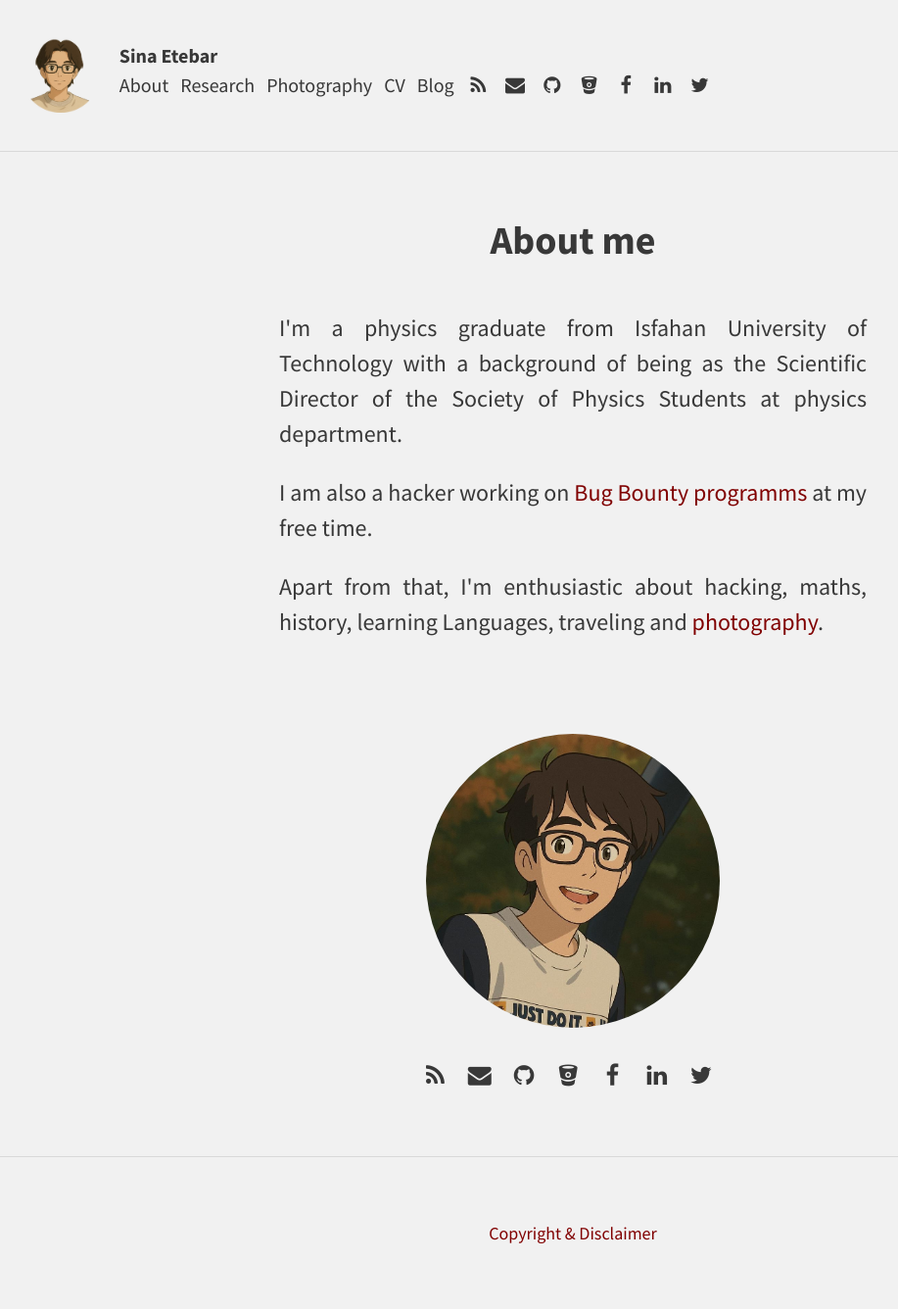
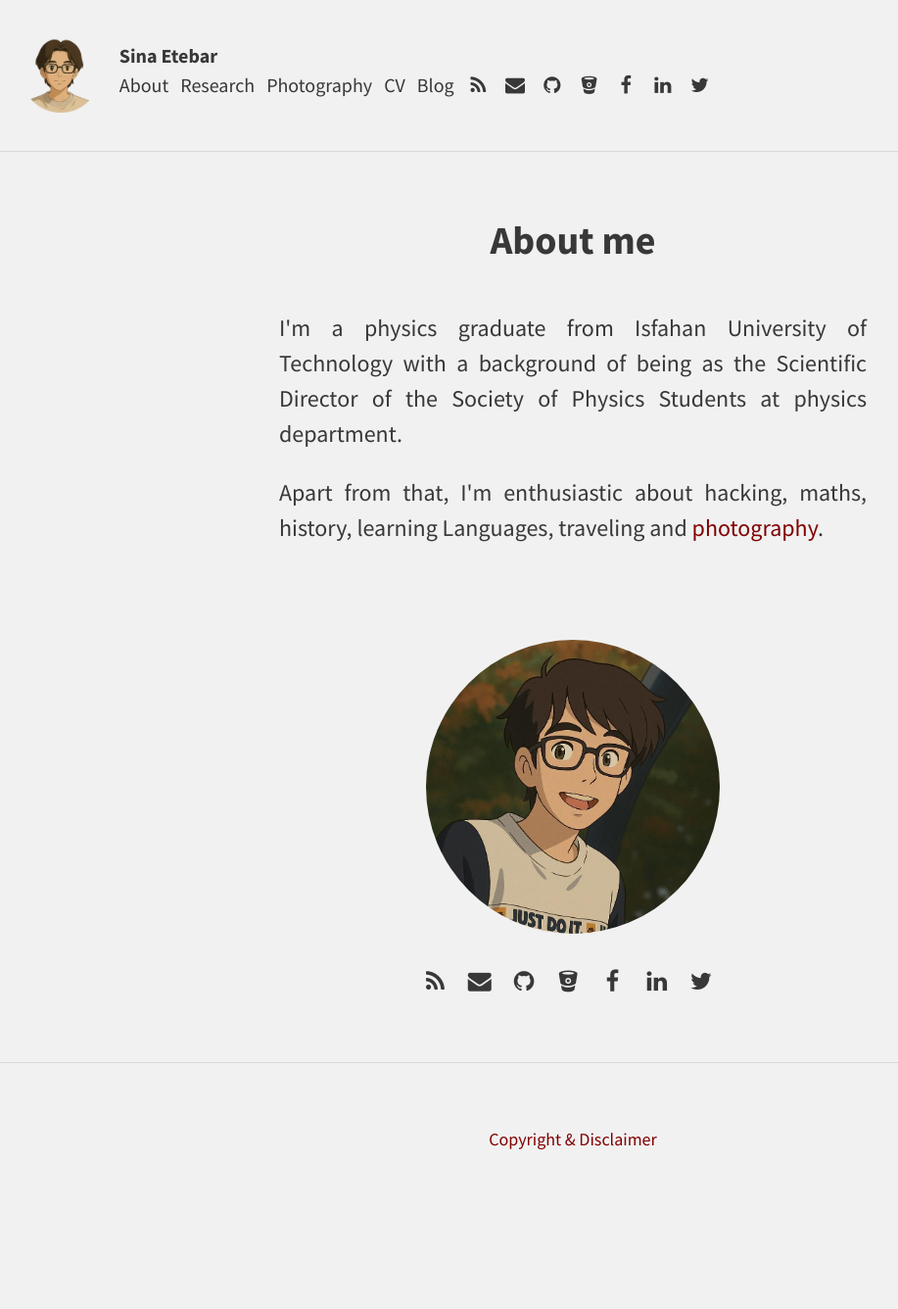
Before and after one commit to SinaEtebar/Website, a Jekyll site: the page built from index.html, in a window 1280 px wide. Shown: the whole page at 98% size, without its empty margins (55-972 px from the left). Built offline with Jekyll 4.4.1, drawn with Linux system fonts in a browser that asks for light colours; the list of posts is cut into pages by our own code; after the commit the page ends 1240 px from its top, so only the background shows below that.

Commit message:
Update index.html

```diff
--- a/index.html
+++ b/index.html
@@ -15,7 +15,7 @@ title: About me
 		I'm a particle physics student at <a href="https://www.uniroma1.it/en">Sapienza University of Rome</a>, working on <a href="https://en.wikipedia.org/wiki/Neutrino">neutrino physics</a> and detecting <a href="https://en.wikipedia.org/wiki/Dark_matter">dark matter</a>.
 	  </p>-->
 	  <p>I'm a physics graduate from Isfahan University of Technology with a background of being as the Scientific Director of the Society of Physics Students at physics department.</p>
-	  <p>I am also a hacker working on <a href="https://en.wikipedia.org/wiki/Bug_bounty_program">Bug Bounty programms</a> at my free time.</p>
+	  <!--<p>I am also a hacker working on <a href="https://en.wikipedia.org/wiki/Bug_bounty_program">Bug Bounty programms</a> at my free time.</p>-->
 	  <p>Apart from that, I'm enthusiastic about hacking, maths, history, learning Languages, traveling and <a href="/photography/">photography</a>.</p>
 <div class="bigphotobox">
 <img alt="my picture" src="/assets/img/index/memain.jpg" style="border-radius: 50%" />
```
